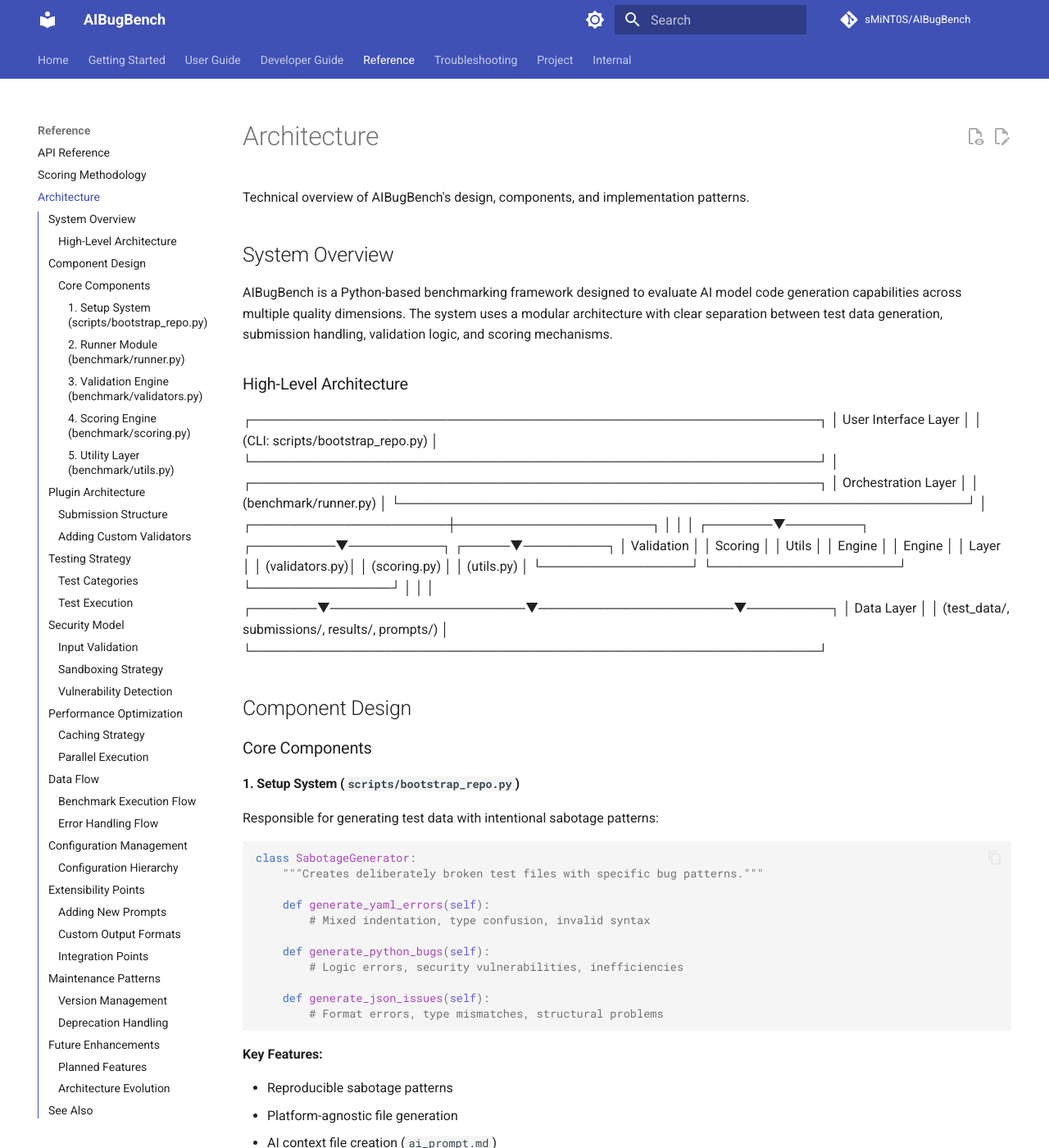
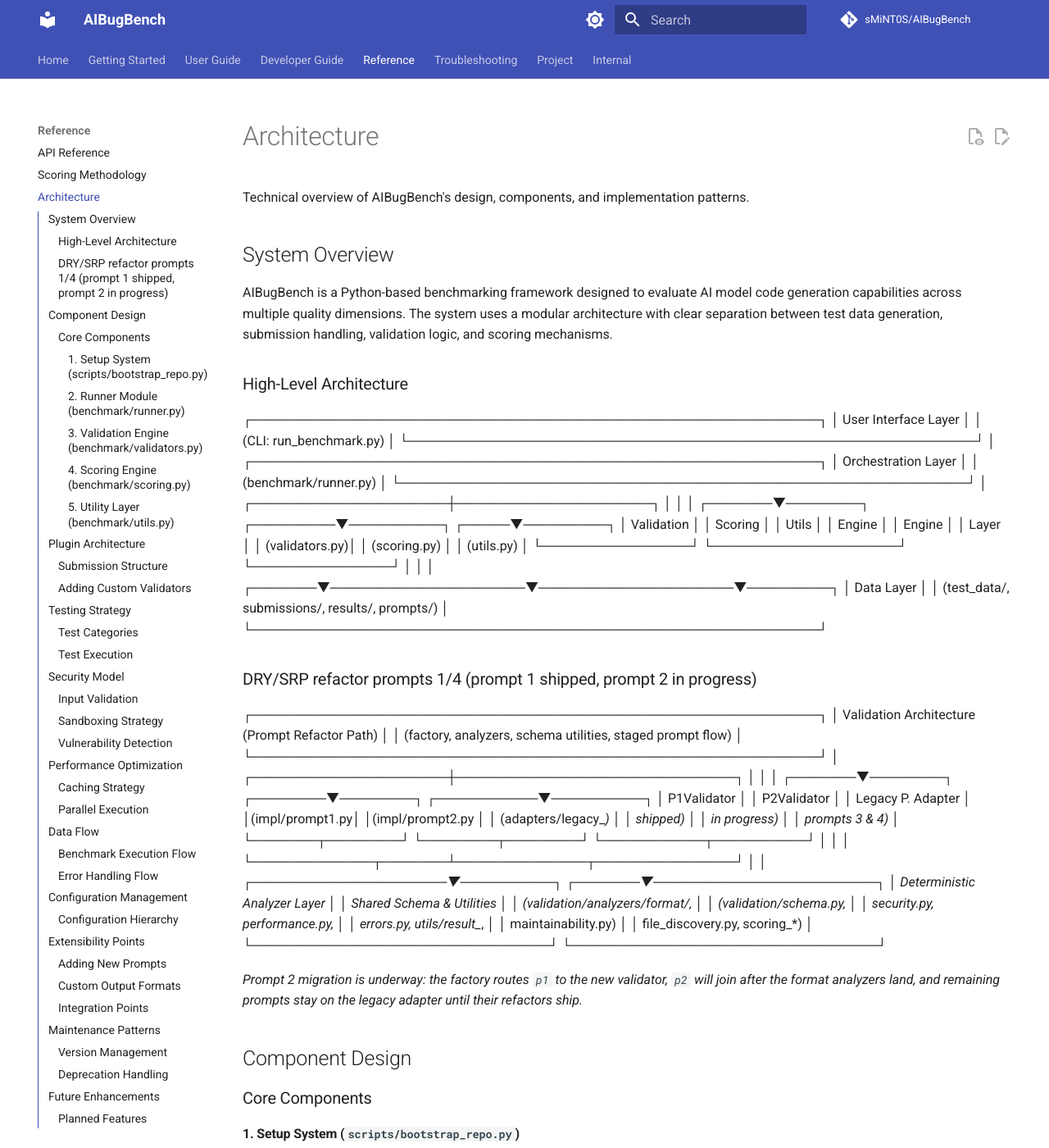
Before and after one commit to sMiNT0S/AIBugBench, an MkDocs documentation site: the page built from docs/architecture.md, in a window 1280 px wide and 1400 px high. Shown: the whole window at 82% size. Built offline with MkDocs 1.6.1 and Material for MkDocs 9.7.7, drawn with Linux system fonts in a browser that asks for light colours; plug-ins that fetch from the network failed and are left out; comment, search, counter and statistics services are not loaded.

Commit message:
docs: update architecture documentation to reflect prompt refactoring changes and add validation architecture details

```diff
--- a/docs/architecture.md
+++ b/docs/architecture.md
@@ -10,7 +10,7 @@
 
 ┌─────────────────────────────────────────────────────────────┐
 │                     User Interface Layer                    │
-│                  (CLI: scripts/bootstrap_repo.py)           │
+│                  (CLI: run_benchmark.py)                    │
 └─────────────────────────────────────────────────────────────┘
                               │
 ┌─────────────────────────────────────────────────────────────┐
@@ -30,6 +30,32 @@
 │                      Data Layer                             │
 │     (test_data/, submissions/, results/, prompts/)          │
 └─────────────────────────────────────────────────────────────┘
+
+### DRY/SRP refactor prompts 1/4 (prompt 1 shipped, prompt 2 in progress)
+
+┌─────────────────────────────────────────────────────────────┐
+│      Validation Architecture (Prompt Refactor Path)         │
+│  (factory, analyzers, schema utilities, staged prompt flow) │
+└─────────────────────────────────────────────────────────────┘
+                              │
+        ┌─────────────────────┼──────────────────────────────┐
+        │                     │                              │
+┌───────▼────────┐   ┌────────▼────────┐         ┌───────────▼──────────┐
+│   P1Validator  │   │   P2Validator   │         │   Legacy P. Adapter  │
+│(impl/prompt1.py│   │(impl/prompt2.py │         │  (adapters/legacy_*) │
+│    shipped)    │   │  in progress)   │         │     prompts 3 & 4)   │
+└───────┬────────┘   └────────┬────────┘         └───────────┬──────────┘
+        │                     │                              │
+        └─────────────┬───────┴──────────────┬───────────────┘
+                      │                      │
+┌─────────────────────▼──────────┐   ┌───────▼────────────────────────┐
+│ Deterministic Analyzer Layer   │   │ Shared Schema & Utilities       │
+│ (validation/analyzers/format/, │   │ (validation/schema.py,          │
+│  security.py, performance.py,  │   │  errors.py, utils/result_*,     │
+│  maintainability.py)           │   │  file_discovery.py, scoring_*)  │
+└────────────────────────────────┘   └─────────────────────────────────┘
+
+*Prompt 2 migration is underway: the factory routes `p1` to the new validator, `p2` will join after the format analyzers land, and remaining prompts stay on the legacy adapter until their refactors ship.*
 
 ## Component Design
 
```
